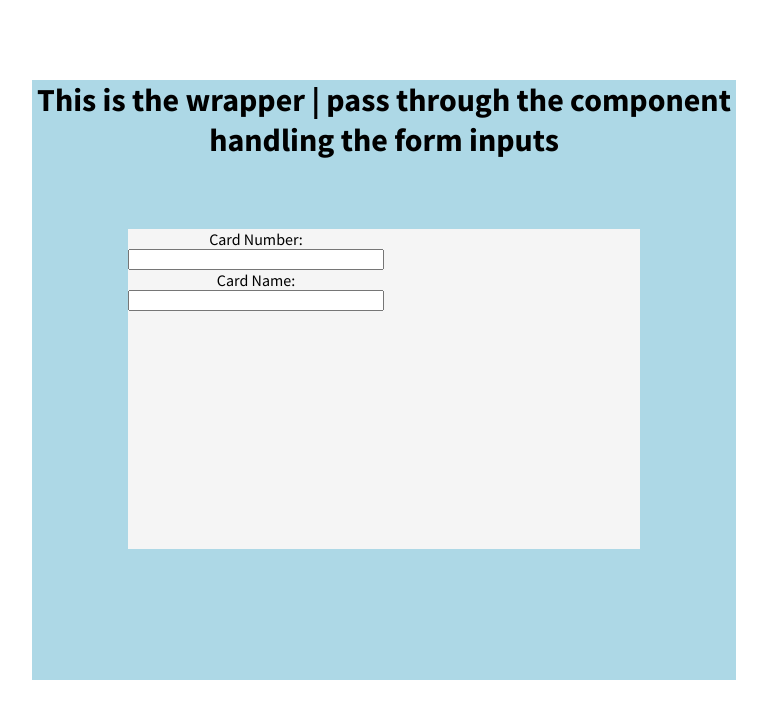
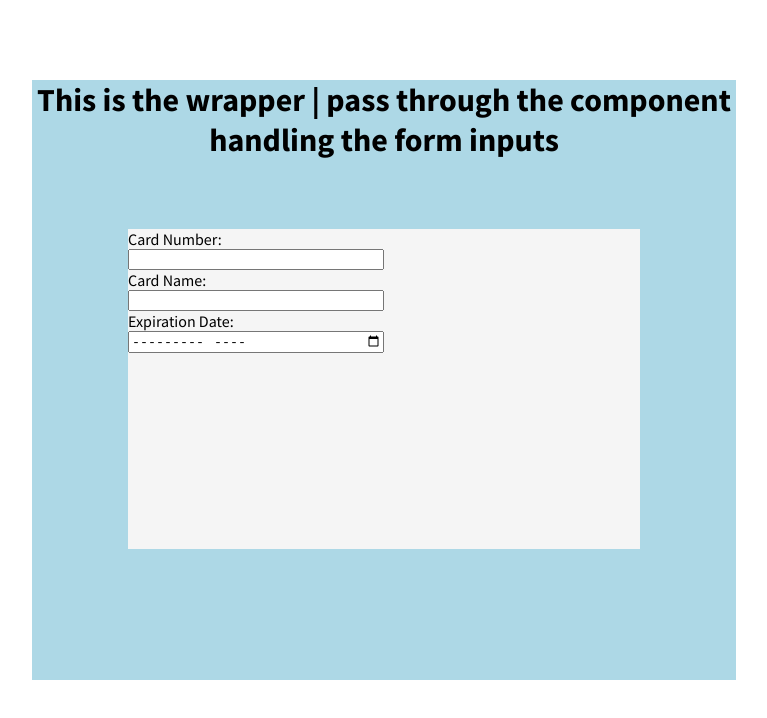
Before and after one commit to alxdelgado/Credit-Card-Form, a React (Create React App) app: page / in a window 1280 px wide. Shown: the top 718 px of the page, without its empty margins (368-1135 px from the left). Built offline with nearby package versions, Linux system fonts and the light colour scheme.

Commit message:
card input numbers, name, and expiration date

```diff
--- a/src/components/credit-card-input/credit-card-input.component.jsx
+++ b/src/components/credit-card-input/credit-card-input.component.jsx
@@ -4,9 +4,21 @@ import './credit-card-input.style.scss';
 
 // The 'credit-card-input' form needs to be a box size housing the 'input-fields' for the CC information.
 
-const CreditCardInput = (props) => (
+class CreditCardInput extends React.Component {
+    constructor(props) {
+        super(props);
+        this.handleSubmit = this.handleSubmit.bind(this);
+    }
+
+    handleSubmit(e) {
+        alert('The value is:' +  this.input.value);
+        e.preventDefault();
+    }
+
+    render() {
+        return (
             <div className='credit-card-input_container'>
-        <form>
+                <form onSubmit={this.handleSubmit}>
                     <label className='card-number-input'>
                         Card Number:
                         <input type='number' />
@@ -15,8 +27,14 @@ const CreditCardInput = (props) => (
                         Card Name:
                         <input type='text' />
                     </label>
+                    <label className='expiration-date'>
+                        Expiration Date:
+                        <input type='month' />
+                    </label>
                 </form>
             </div>
-);
+        )
+    }
+};
 
 export default CreditCardInput;
--- a/src/components/credit-card-input/credit-card-input.style.scss
+++ b/src/components/credit-card-input/credit-card-input.style.scss
@@ -10,12 +10,26 @@
         display: flex;
         flex-direction: column;
         width: 20vw;
+        border-radius: 10px;
+        flex-wrap: wrap;
+        text-align: left;
     }
 
     .card-name-input {
         display: flex;
         flex-direction: column;
         width: 20vw;
+        flex-wrap: wrap;
+        text-align: left;
+    }
+
+    .expiration-date {
+        display: flex;
+        flex-direction: column;
+        width: 20vw;
+        border-radius: 10px;
+        flex-wrap: wrap;
+        text-align: left;
     }
 
 
```
Lines whose indentation alone changed are shown as unchanged.
